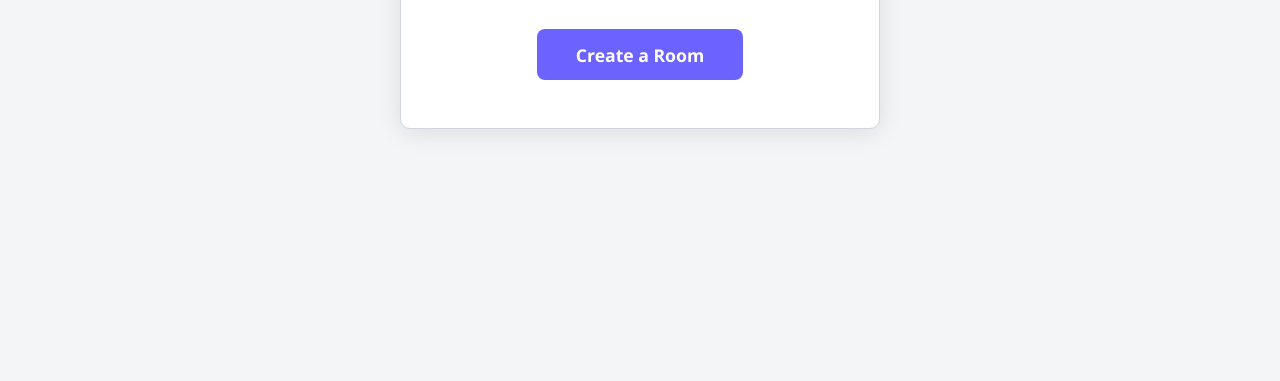
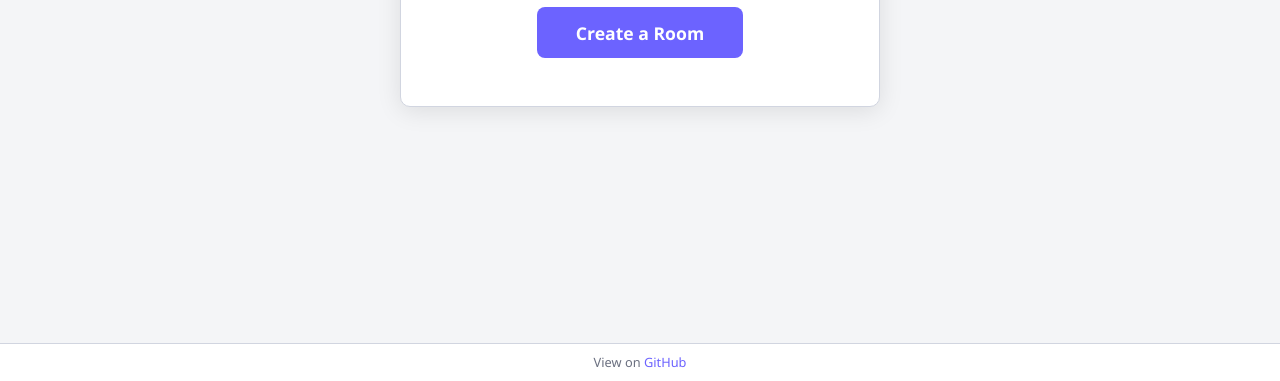
Before and after one commit to frehder/scrumpoker, a website: page public/index.html in a window 1280 px wide. Shown: the part 419-800 px from the top of the page. Drawn offline with Linux system fonts and the light colour scheme.

Commit message:
add footer with project link

```diff
--- a/public/index.html
+++ b/public/index.html
@@ -12,5 +12,9 @@
       <p>Create a room and share the link with your team to start estimating.</p>
       <a href="/create" class="btn btn-primary btn-large">Create a Room</a>
     </div>
+
+    <footer class="site-footer">
+      View on <a href="https://github.com/frehder/scrumpoker" target="_blank" rel="noopener noreferrer">GitHub</a>
+    </footer>
   </body>
 </html>
--- a/public/style.css
+++ b/public/style.css
@@ -25,7 +25,27 @@
   background: var(--bg);
   color: var(--text);
   min-height: 100vh;
+  padding-bottom: 2.75rem;
 }
+
+/* ── Footer ── */
+.site-footer {
+  position: fixed;
+  left: 0;
+  right: 0;
+  bottom: 0;
+  padding: 0.6rem 1.5rem;
+  background: var(--surface);
+  border-top: 1px solid var(--border);
+  text-align: center;
+  font-size: 0.8rem;
+  color: var(--text-muted);
+}
+.site-footer a {
+  color: var(--primary);
+  text-decoration: none;
+}
+.site-footer a:hover { text-decoration: underline; }
 
 /* ── Landing ── */
 .landing {
```
Also changed, not shown: public/admin.html (+20 -0 lines), public/room.html (+4 -0 lines).
